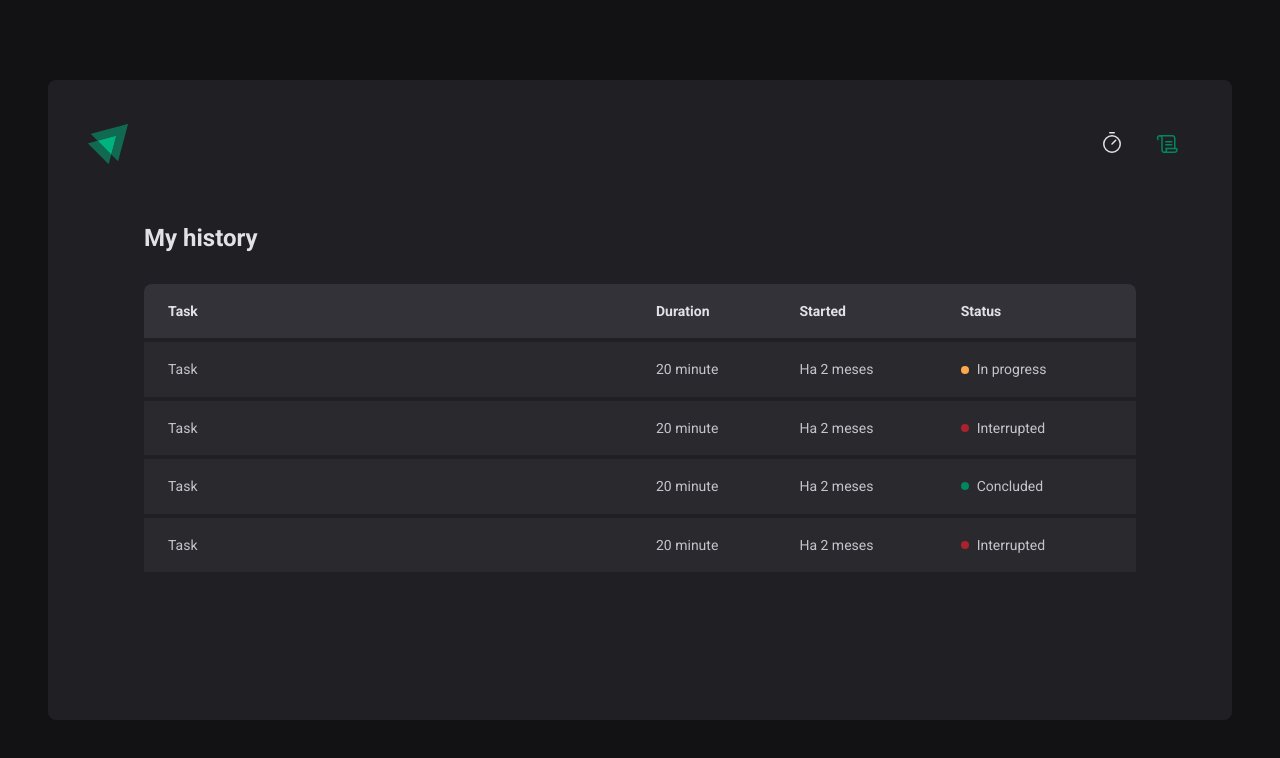
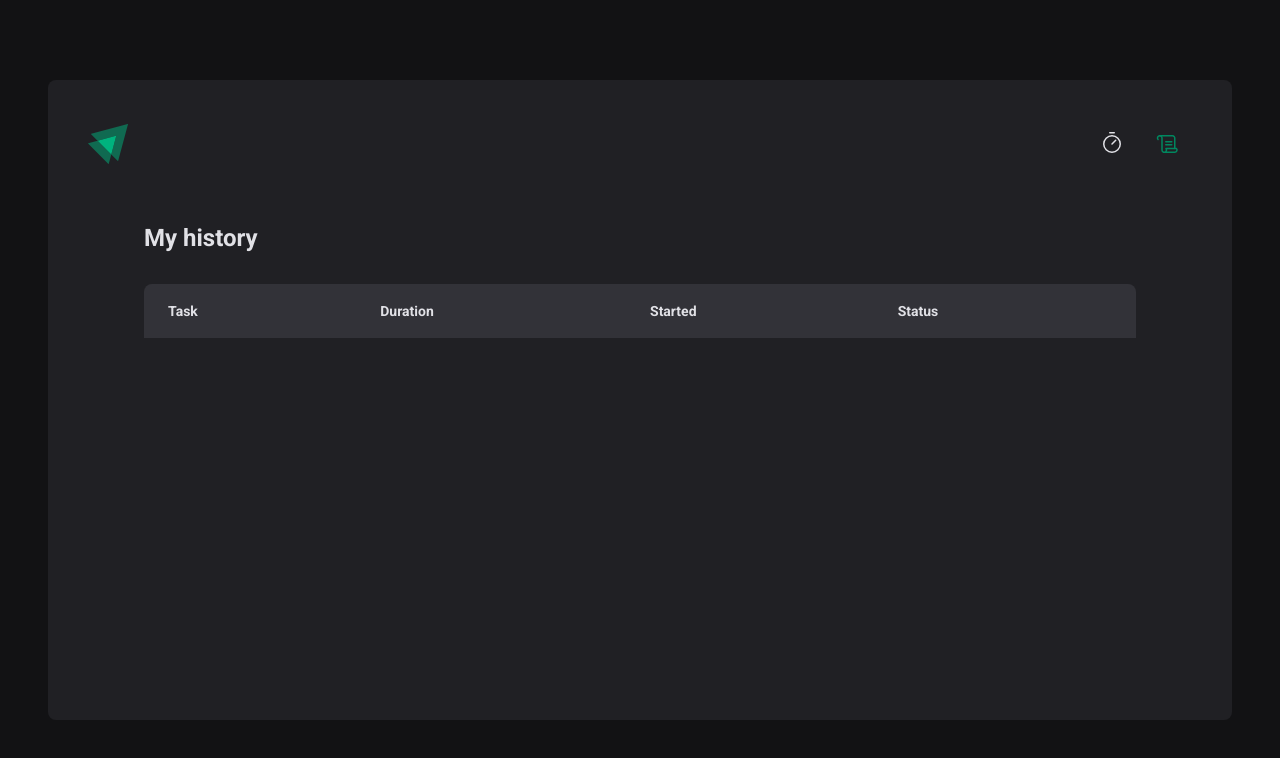
Before and after one commit to Vinicius-Holtman/ignite-timer, a React (Vite) app: page /history in a window 1280 px wide. Shown: the top 758 px of the page. Built offline with nearby package versions, Linux system fonts and the light colour scheme.

Commit message:
Created list cycles

```diff
--- a/src/pages/History/index.tsx
+++ b/src/pages/History/index.tsx
@@ -22,38 +22,19 @@
             </tr>
           </thead>
           <tbody>
-            <tr>
-              <td>Task</td>
-              <td>20 minute</td>
-              <td>Ha 2 meses</td>
-              <td>
-                <Status statusColor="yellow">In progress</Status>
-              </td>
-            </tr>
-            <tr>
-              <td>Task</td>
-              <td>20 minute</td>
-              <td>Ha 2 meses</td>
-              <td>
-                <Status statusColor="red">Interrupted</Status>
-              </td>
-            </tr>
-            <tr>
-              <td>Task</td>
-              <td>20 minute</td>
-              <td>Ha 2 meses</td>
-              <td>
-                <Status statusColor="green">Concluded</Status>
-              </td>
-            </tr>
-            <tr>
-              <td>Task</td>
-              <td>20 minute</td>
-              <td>Ha 2 meses</td>
-              <td>
-                <Status statusColor="red">Interrupted</Status>
-              </td>
-            </tr>
+            {cycles.map((cycle) => (
+              <tr key={cycle.id}>
+                <td>{cycle.task}</td>
+                <td>{cycle.minutesAmount}</td>
+                <td>{cycle.startDate.toISOString()}</td>
+                <td>
+                  {cycle.finishedDate && <Status statusColor="green">Finished</Status>}
+                  {cycle.interruptedDate && <Status statusColor="red">Interrupted</Status>}
+                  {!cycle.finishedDate && !cycle.interruptedDate &&
+                    <Status statusColor="yellow">In progress</Status>}
+                </td>
+              </tr>
+            ))}
           </tbody>
         </table>
       </HistoryList>
```
